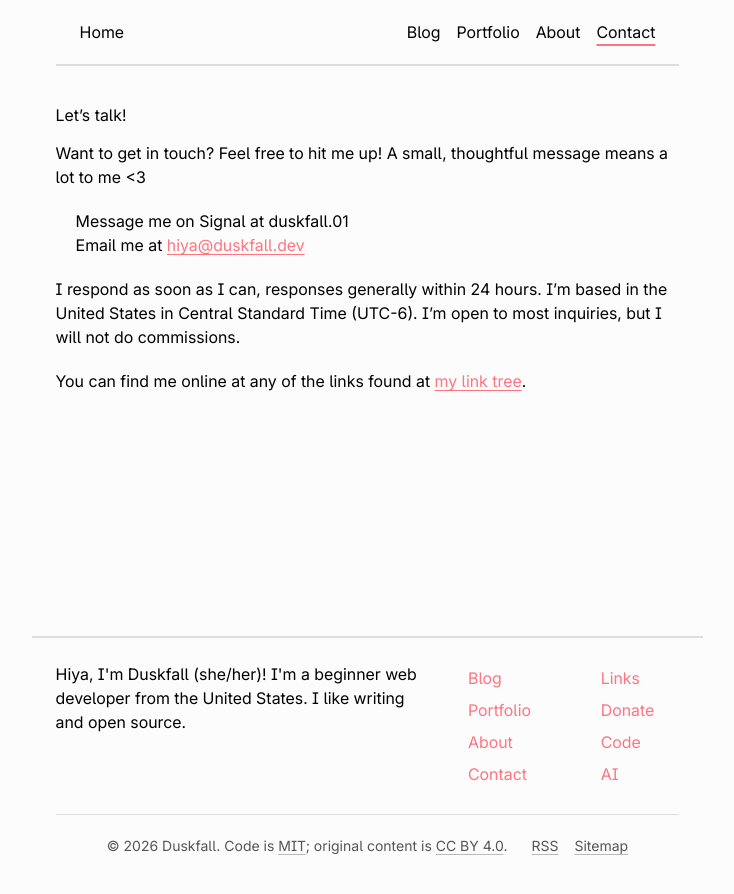
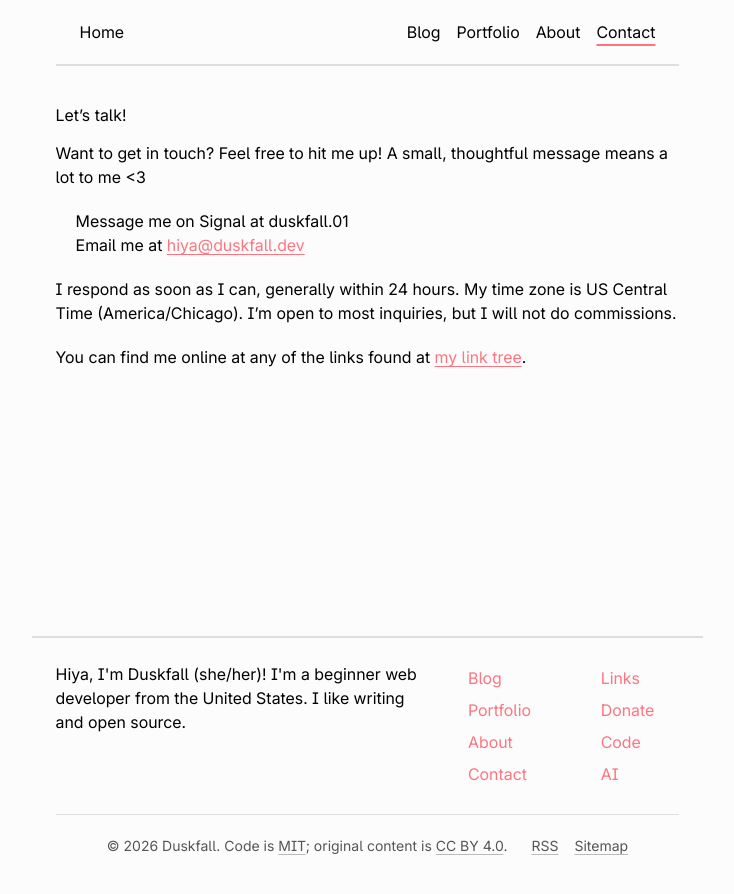
Before and after one commit to TrulyFlawed/trulyflawed.github.io, a Jekyll site: the page built from pages/contact.md, in a window 1280 px wide. Shown: the top 894 px of the page, without its empty margins (265-999 px from the left). Built offline with Jekyll 4.4.1, drawn with Linux system fonts in a browser that asks for light colours; nearby versions of some CDN libraries; library files that are not in the unit come from our copies.

Commit message:
chore: contact page wording

```diff
--- a/pages/contact.md
+++ b/pages/contact.md
@@ -11,6 +11,6 @@ Want to get in touch? Feel free to hit me up! A small, thoughtful message means
 - Message me on Signal at `duskfall.01`
 - Email me at <a href="mailto:hiya@duskfall.dev">hiya@duskfall.dev</a>
 
-I respond as soon as I can, responses generally within 24 hours. I'm based in the United States in Central Standard Time (UTC-6). I'm open to most inquiries, but I will not do commissions.
+I respond as soon as I can, generally within 24 hours. My time zone is US Central Time (America/Chicago). I'm open to most inquiries, but I will not do commissions.
 
 You can find me online at any of the links found at [my link tree](/links/).
```
